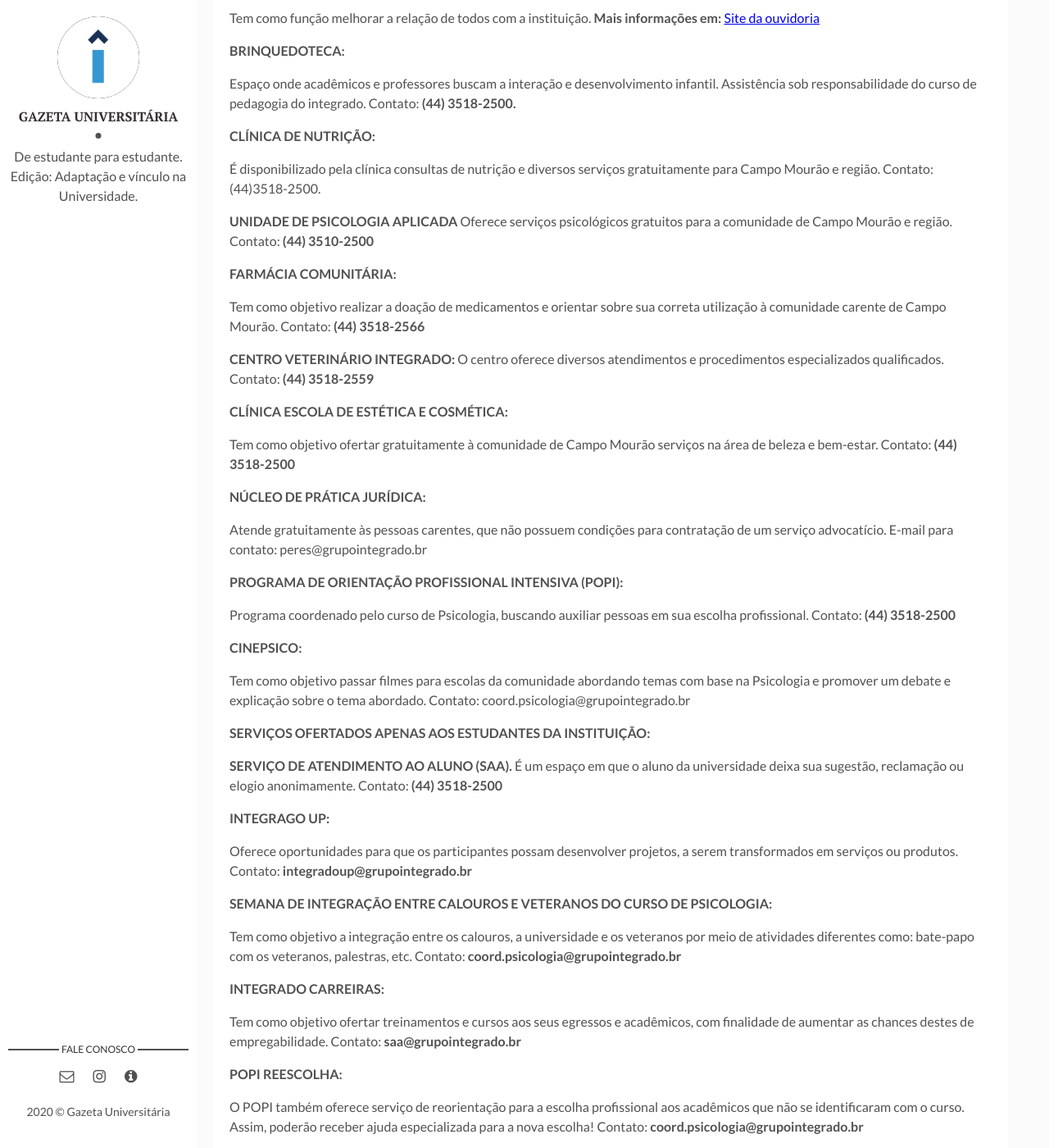
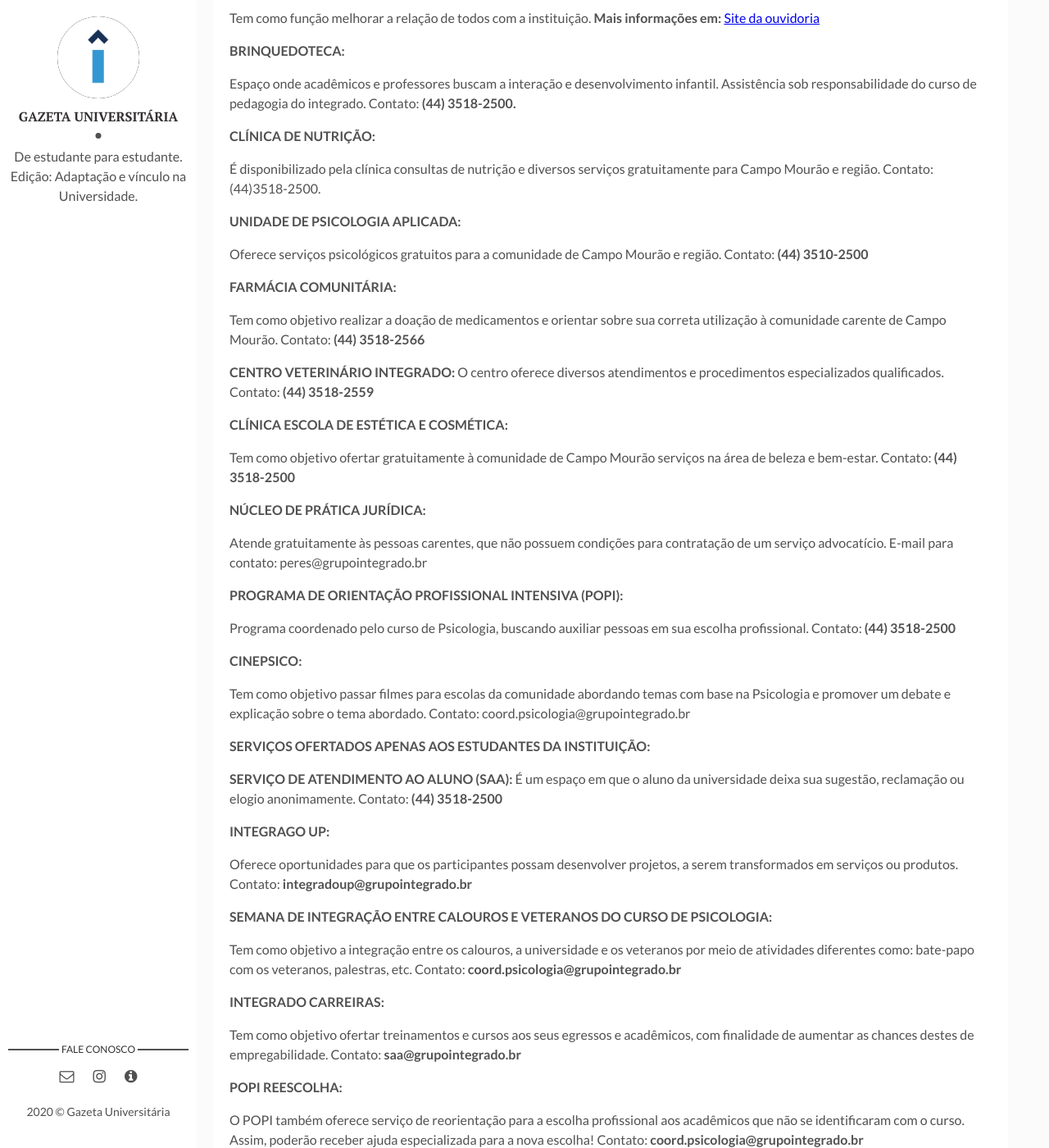
Before and after one commit to gazetauniversitaria/gazetauniversitaria.github.io, a Jekyll site: the page built from _posts/2020-06-11-apoio.markdown, in a window 1280 px wide and 1400 px high, scrolled down 706 px. Shown: the whole window at 82% size. Built offline with Jekyll 4.4.1, drawn with Linux system fonts in a browser that asks for light colours; comment, search, counter and statistics services are not loaded.

```diff
--- a/_posts/2020-06-11-apoio.markdown
+++ b/_posts/2020-06-11-apoio.markdown
@@ -24,7 +24,8 @@ Contato: **(44) 3518-2500.**
 É disponibilizado pela clínica consultas de nutrição e diversos serviços gratuitamente para Campo Mourão e região.
 Contato: (44)3518-2500.
 
-**UNIDADE DE PSICOLOGIA APLICADA**
+**UNIDADE DE PSICOLOGIA APLICADA:**
+
 Oferece serviços psicológicos gratuitos para a comunidade de Campo Mourão e região.
 Contato: **(44) 3510-2500**
 
@@ -59,7 +60,7 @@ Contato: coord.psicologia@grupointegrado.br
 
 **SERVIÇOS OFERTADOS APENAS AOS ESTUDANTES DA INSTITUIÇÃO:**
 
-**SERVIÇO DE ATENDIMENTO AO ALUNO (SAA).**
+**SERVIÇO DE ATENDIMENTO AO ALUNO (SAA):**
 É um espaço em que o aluno da universidade deixa sua sugestão, reclamação ou elogio anonimamente.
 Contato: **(44) 3518-2500**
 
```
